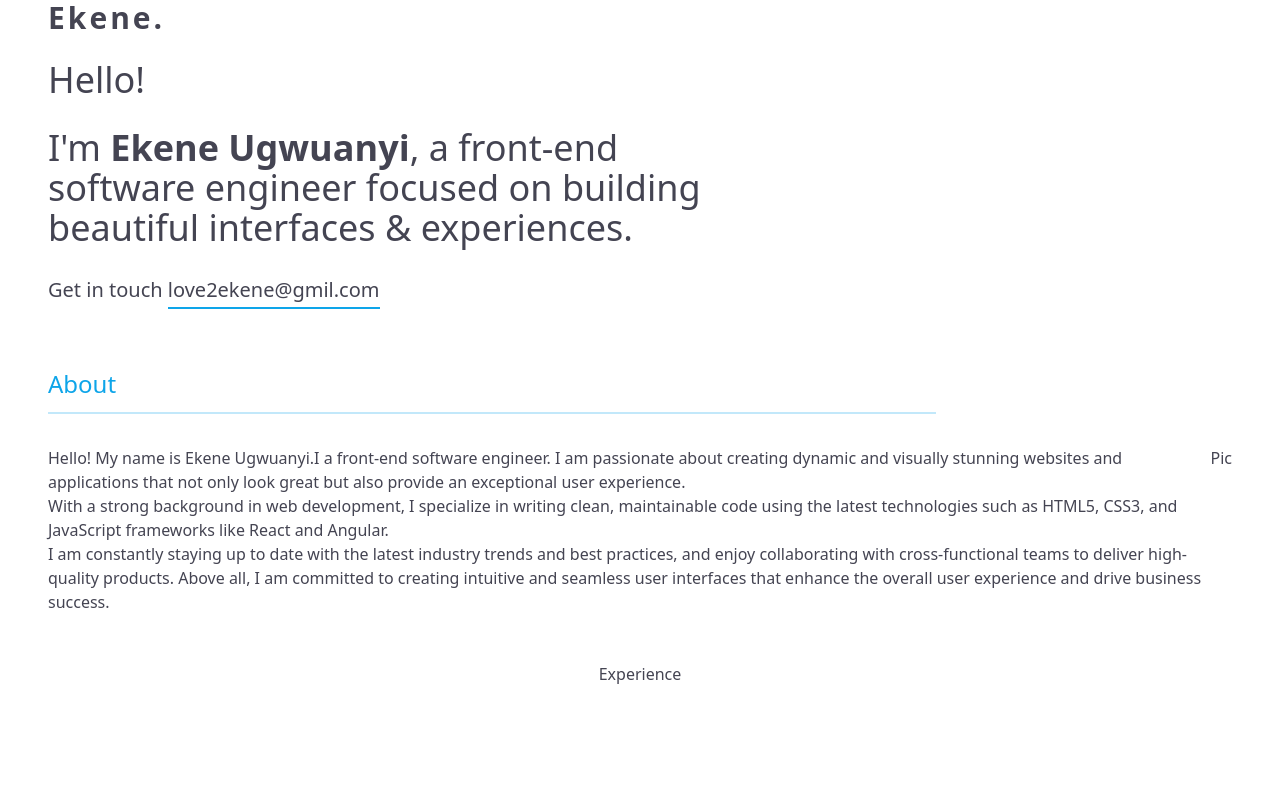
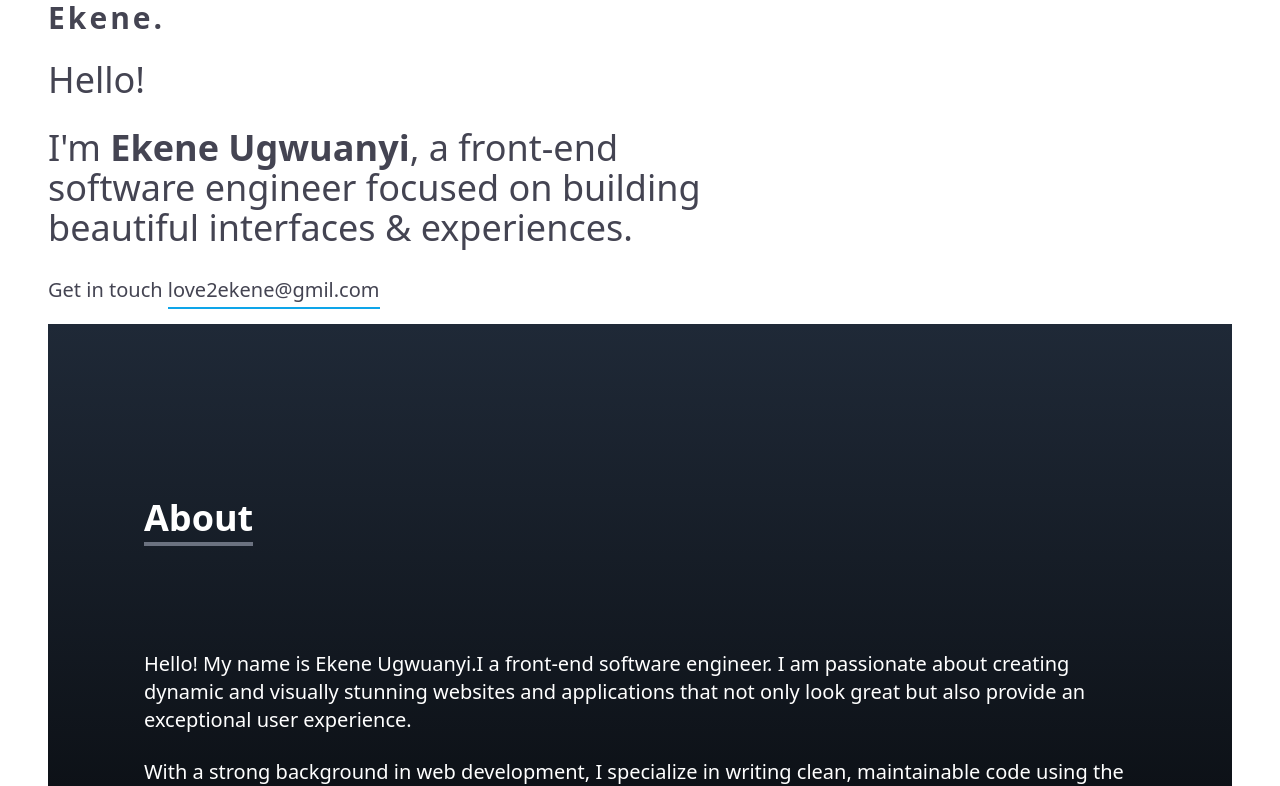
Before and after one commit to Hubnotch/my-portfolio, a Next.js app: page / in a window 1280 px wide. Shown: the top 786 px of the page. Built offline with nearby package versions, Linux system fonts and the light colour scheme.

Commit message:
Added line breaks on about paragraphs

```diff
--- a/src/components/componet/About.tsx
+++ b/src/components/componet/About.tsx
@@ -5,20 +5,23 @@ type Props = {}
 
 const About = (props: Props) => {
   return (
-    <div className='w-full'>
-      <Heading title='About' />
-      <div className="flex">
-        <div className="">
-          <p>Hello! My name is Ekene Ugwuanyi.I a front-end software engineer. I am passionate about creating dynamic and visually stunning websites and applications that not only look great but also provide an exceptional user experience.
+    <div name='about' className='w-full h-screen bg-gradient-to-b from-gray-800 to-black text-white'>
+      {/* <Heading title='About' /> */}
+      <div className="flex flex-col max-w-screen-lg p-4 mx-auto justify-center w-full h-full">
+        <div className="pb-8">
+          <p className="text-4xl font-bold inline border-b-4 border-gray-500">
+            About
           </p>
-          <p>With a strong background in web development, I specialize in writing clean, maintainable code using the latest technologies such as HTML5, CSS3, and JavaScript frameworks like React and Angular.
-
+        </div>
+          <p className='text-xl mt-20'>Hello! My name is Ekene Ugwuanyi.I a front-end software engineer. I am passionate about creating dynamic and visually stunning websites and applications that not only look great but also provide an exceptional user experience.
           </p>
-          <p>
+          <br/>
+          <p className='text-xl'>With a strong background in web development, I specialize in writing clean, maintainable code using the latest technologies such as HTML5, CSS3, and JavaScript frameworks like React and Angular.
+          </p>
+          <br/>
+          <p className='text-xl'>
             I am constantly staying up to date with the latest industry trends and best practices, and enjoy collaborating with cross-functional teams to deliver high-quality products. Above all, I am committed to creating intuitive and seamless user interfaces that enhance the overall user experience and drive business success.
           </p>
-        </div>
-        <div className="">Pic</div>
       </div>
     </div>
   )
```
